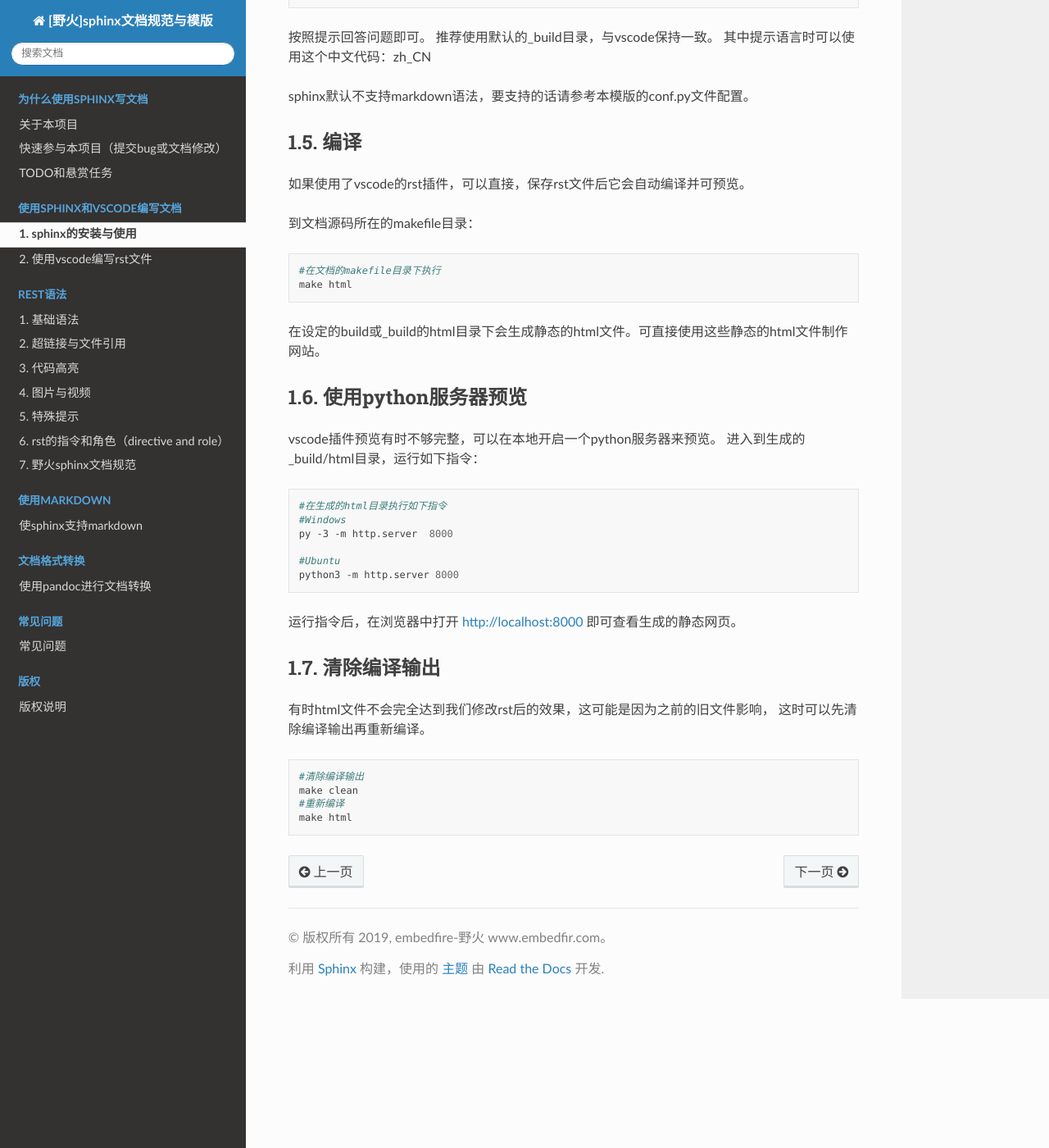
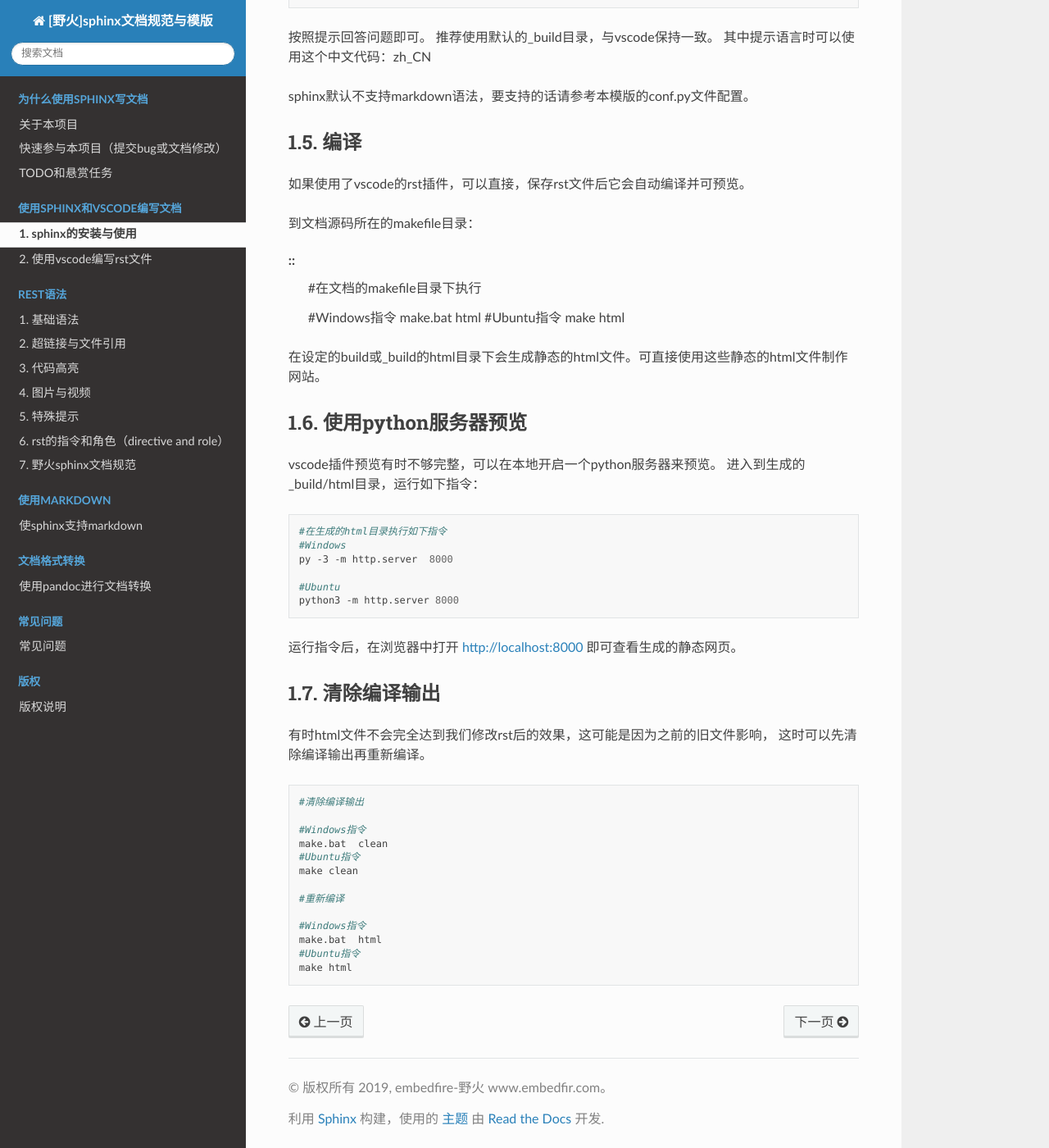
Before and after one commit to Embedfire/ebf_contribute_guide, a Sphinx documentation site: the page built from documentation/install-sphinx-env/sphinx.rst, in a window 1280 px wide and 1400 px high, scrolled down 1493 px. Shown: the whole window at 82% size. Built offline with Sphinx 7.4.7 and the Read the Docs theme 2.0.0, drawn with Linux system fonts in a browser that asks for light colours; pages that are not in the unit, such as notebooks, are missing from menus.

Commit message:
更新图片和windows指令说明

```diff
--- a/documentation/install-sphinx-env/sphinx.rst
+++ b/documentation/install-sphinx-env/sphinx.rst
@@ -92,8 +92,11 @@
 到文档源码所在的makefile目录：
 
 ::
+    #在文档的makefile目录下执行
 
-    #在文档的makefile目录下执行
+    #Windows指令
+    make.bat  html
+    #Ubuntu指令
     make html
 
 在设定的build或_build的html目录下会生成静态的html文件。可直接使用这些静态的html文件制作网站。
@@ -127,6 +130,15 @@
 ::
 
     #清除编译输出
+
+    #Windows指令
+    make.bat  clean
+    #Ubuntu指令
     make clean
+
     #重新编译
+
+    #Windows指令
+    make.bat  html
+    #Ubuntu指令
     make html
```
Also changed, not shown: documentation/rest-syntax/pic-video.rst (+8 -1 lines).
